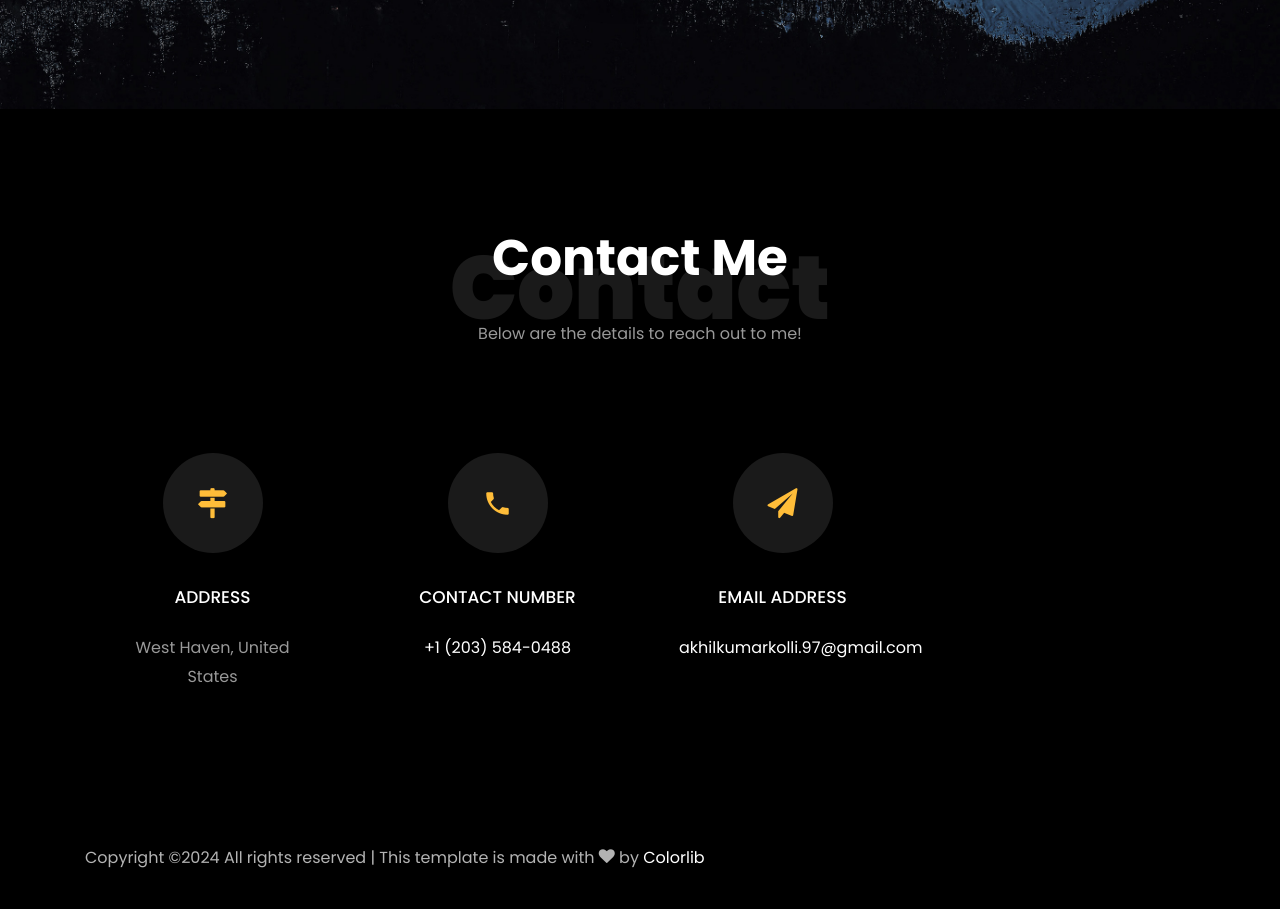
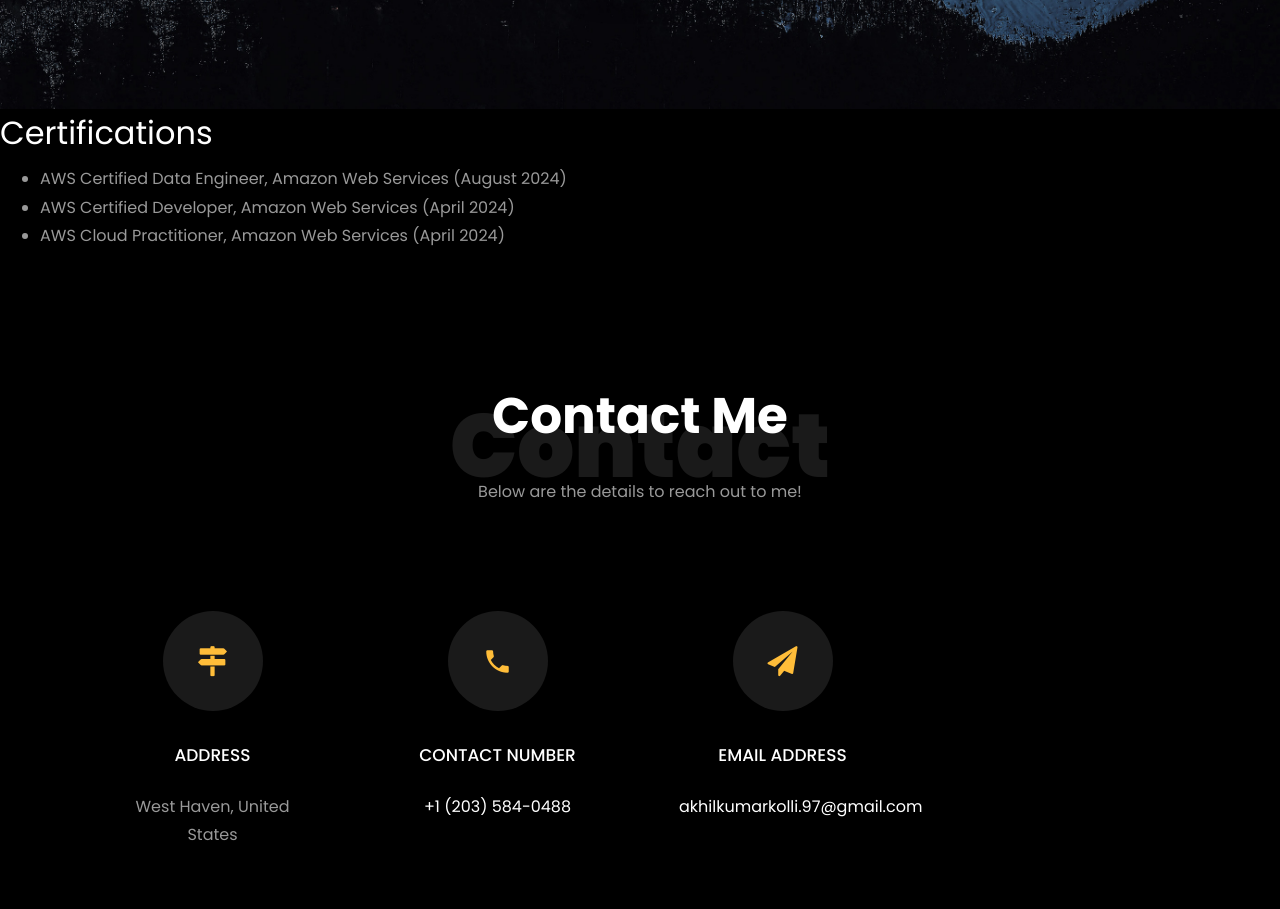
Before and after one commit to Akhilkumarkolli/akhilkumarkolli.github.io, a plain HTML site: page index.html in a window 1280 px wide. Shown: the part 4699-5608 px from the top of the page. Drawn offline with Linux system fonts and the light colour scheme; files whose address does not match are found by name.

Commit message:
Update index.html

```diff
--- a/index.html
+++ b/index.html
@@ -540,6 +540,18 @@
 
 
 
+   <section id="Certifications">
+    <h2>Certifications</h2>
+    <ul>
+        <li>AWS Certified Data Engineer, Amazon Web Services (August 2024)</li>
+        <li>AWS Certified Developer, Amazon Web Services (April 2024)</li>
+	<li>AWS Cloud Practitioner, Amazon Web Services (April 2024)</li>
+	<!-- Add more certifications as needed -->
+    </ul>
+</section>
+
+
+
     <section class="ftco-section contact-section ftco-no-pb" id="contact-section">
       <div class="container">
       	<div class="row justify-content-center mb-5 pb-3">
```
